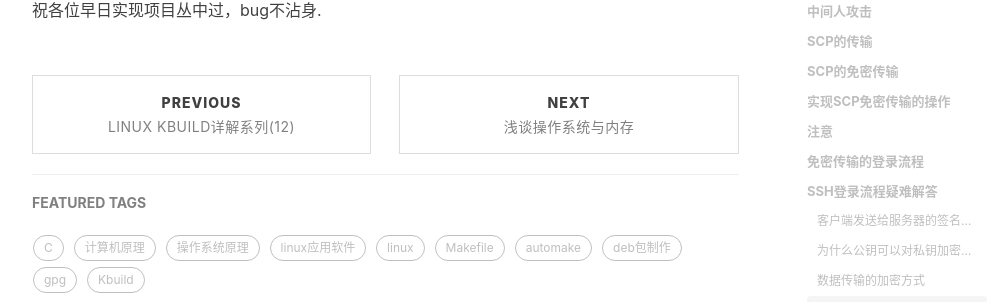
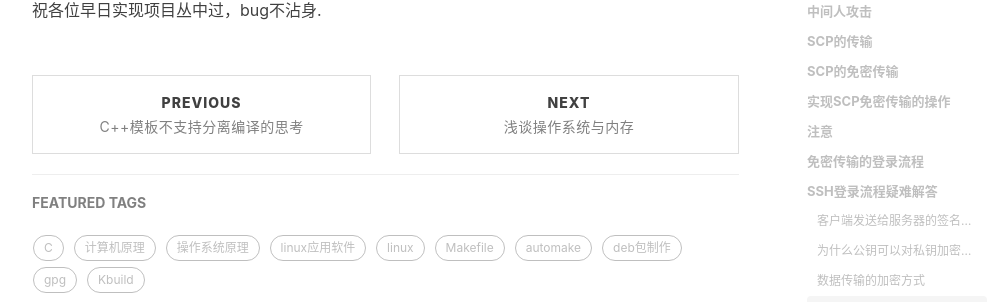
Before and after one commit to downeyboy/downeyboy.github.io, a Jekyll site: the page built from _posts/2019-06-25-SCP_and_SSH.md, in a window 1280 px wide and 900 px high, scrolled down 8888 px. Shown: the part 333-635 px from the top of the window, without its empty margins (233-1227 px from the left). Built offline with Jekyll 4.4.1, drawn with Linux system fonts in a browser that asks for light colours; nearby versions of some CDN libraries; Markdown is read by kramdown in place of the engine named in the settings; comment, search, counter and statistics services are not loaded; some of the changed lines change nothing that is shown.

Commit message:
add : C++ template

````diff
--- /dev/null
+++ b/_posts/2019-06-26-C++_template.md
@@ -0,0 +1,298 @@
+---
+layout:     post
+title:      C++模板不支持分离编译的思考
+subtitle:
+date:       2019-06-24
+author:     Downeyboy
+header-img: img/blog-post-bg.jpg
+catalog: true
+tags:	    C++
+---
+
+# C++模板不支持分离编译的思考
+
+## 前言
+在我初入程序员这行时，因为学生阶段只写一些简单的考试题，所以经常是将声明和实现统一写到一个文件中，导致同事在用我的代码时一脸懵逼，因此还有一段悲惨的往事。
+
+
+### 为什么代码需要分离编译
+通常来说，在写C/C++代码是，一般是将函数的声明放在.h文件中，而函数的定义放在.c/.cpp文件中，然后将.h文件包含在.cpp文件中。
+
+首先，我们来看看什么是文件包含。
+
+****
+
+#### 文件包含
+在写第一个程序的时候，我们都会写下诸如这种包含：
+
+```
+#include <stdio.h>
+```
+
+这就是一种文件包含，可以看成是将stdio.h中的所有声明在预处理阶段全部拷贝到本文件中。
+
+****
+
+#### 分离编译的原理
+从编译的角度来说，声明文件在编译的时候不会为其分配空间，而在编译定义文件，即.c/.cpp文件时，编译器为每个函数，全局变量分配内存空间。
+
+在程序的预编译、编译和汇编阶段，如果程序中调用了某个函数，需要这个函数的声明或者实现，如果仅有函数的声明而没有实现，编译器就会在目标文件中做一个标记，告诉链接器在链接的时候需要去找这个函数的声明，把问题移交给链接器，如果链接器找不到，就会报错：undefined reference。
+
+关于编译链接的详解可以参考另一篇博客[程序的静态链接](http://www.downeyboy.com/2018/11/12/static-link/)
+
+从这个原理出发，一个.h文件可以被多个文件包含，前提是这个.h文件没有定义行为，如果有类似于
+
+```
+int val=0；
+```
+或者
+```
+void func(){}
+```
+
+这种定义行为，当这个.h文件在被两个及以上文件包含时，在编译时就会出现val或者func()被两个文件同时定义，链接器在对目标文件进行链接的时候就会发现同时有两个val或func()，就是重复定义行为，而声明不会分配内存空间，即不会存在于目标文件中，多个声明并不会影响编译过程。
+
+同时，将声明和定义分离编译有利于程序的移植和复用。
+
+****
+
+## C++模板的分离编译问题
+如果说C++实现泛型编程的方法是什么，熟悉C++的人都会脱口而出：模板。
+
+是的，利用C++模板的特性，可以轻松写出高移植性，高复用性、好维护的代码，但是在这里，我要说的是模板的缺点，C++的模板并不支持分离编译。
+
+首先，给出一个示例，定义三个文件：test.cpp,test.h,main.cpp:
+
+test.h:
+
+```
+#include <iostream>
+using namespace std;
+template<class T1,class T2>
+void func(T1 t1,T2 t2);
+```
+
+test.cpp:
+
+```
+#include "test.h"
+using namespace std;
+template<class T1,class T2>
+void func(T1 t1,T2 t2)
+{
+    cout<<t1<<t2<<endl;
+}
+```
+
+main.cpp:
+
+```
+#include "test.h"
+int main()
+{
+    string str("downey");
+    int i=5;
+    func(str,5);
+}
+```
+
+标准的分离编译模式：在test.h中声明func(),在test.cpp中定义func()实现，在main.cpp中包含test.h头文件并应用func().
+键入编译命令：
+
+```
+g++ test.cpp test.h main.cpp -o test
+```
+结果却是：
+
+```
+/tmp/ccqLWRwf.o: In function `main':
+main.cpp:(.text+0x6c): undefined reference to `void func<std::__cxx11::basic_string<char, std::char_traits<char>, std::allocator<char> >, int>(std::__cxx11::basic_string<char, std::char_traits<char>, std::allocator<char> >, int)'
+collect2: error: ld returned 1 exit status
+```
+
+非常熟悉的undefined reference to错误。
+
+那么，既然我已经定义了func()函数，为什么还会报错呢。
+
+
+****
+
+### 模板的编译模式
+让我们从编译器的角度出发来观察模板编译的问题，做一些假设：
+
+#### 假设1：如果我只用test.cpp和test.h文件来编译出目标文件会发生什么？
+首先，这种方式是可行的，用g++提供的-C参数对目标文件只编译不链接：
+
+```
+g++ -C test.cpp test.h -o test.o
+```
+
+生成的test.o文件，用linux下的 nm 命令查看目标文件符号表：
+（关于nm命令的应用可以查看我的另一篇博文：[linux nm 使用](http://www.downeyboy.com/2018/12/12/linux_nm_usage/)）
+
+```
+nm -C -n test.o
+```
+
+结果是：
+
+```
+U __cxa_atexit
+U __dso_handle
+U std::ios_base::Init::Init()
+U std::ios_base::Init::~Init()
+0000000000000000 t __static_initialization_and_destruction_0(int, int)
+0000000000000000 b std::__ioinit
+000000000000003e t _GLOBAL__sub_I_test.cpp
+```
+
+
+丝毫看不到func()的影子，也就是说编译出的二进制文件中根本没有为func()分配内存空间，这是为什么呢？
+
+答案是：模板只有在使用的时候才进行实例化
+
+通俗地说，用户写一个模板定义，模板本身提供任何数据类型的支持，而编译器在编译出的目标文件中只支持确定的类型例如func(int,int),func(string char)，而不能支持func(模板类，模板类...)（***注意模板是C++的特性而非编译器的特性***）。
+
+那么编译器在编译的时候根本不知道用户要传入什么样的参数，所以无法确定模板的实例，所以编译器只能等到用户使用此模板的时候才能进行实例化，才能确定模板的具体类型，从而为其分配内存空间，像上述例子中，模板没有实例化，编译器也就不会为模板分配内存空间。
+
+****
+
+#### 那为什么在同时编译test.cpp test.h main.cpp的例子中，模板在main函数中有进行实例化，还是会提示无定义行为呢？
+
+事实上编译器是对所有的.cpp文件分开编译的：
+
+main.cpp依赖test.h,就会将main.cpp和test.h编译成main.o目标文件
+
+test.cpp依赖test.h，将test.cpp和test.h编译成test.o目标文件
+
+然后链接器将main.o和test.o以及一些标准库链接成可执行文件。
+
+但是由上的分析得知，在编译test.o文件过程中编译器并没有将func()实例化，也就是没有func()的定义，所以在链接的时候出现未定义行为。
+
+
+****
+
+#### 那如果我在.cpp文件中将模板实例化呢？
+在以上的示例中，我在test.cpp中添加一个func()的调用：
+
+```
+void func1(string str,int val)
+{
+    func(str,val)
+}
+```
+
+即test.cpp变成：
+```
+#include "test.h"
+
+template<class T1,class T2>
+void func(T1 t1,T2 t2)
+{
+    cout<<t1<<t2<<endl;
+}
+
+void func1(string str,int val)
+{
+    func(str,val);	   //将func实例化
+}
+```
+
+main.cpp保持不变：
+
+
+```
+#include "test.h"
+int main()
+{
+string str("downey");
+    int i=5;
+    func(str,5);
+}
+```
+这时候再进行编译：
+
+
+```
+g++ test.cpp test.h main.cpp -o test
+```
+
+竟然可以编译通过，而且键入命令
+```
+./test
+```
+
+可以正常运行，这个例子说明只要我在定义文件中进行了实例化，编译器就会为这个模板分配内存空间。
+
+
+****
+
+#### 编译器是否能完全地支持这个模板函数呢？
+在上述例子中需要注意到的是，在模板定义文件中使用的是func(str,int)，在main.cpp中使用的也是func(str,int),那在main.cpp中是否也能支持模板的其他重载函数呢？例如func(string,char)或者func(string,string)。
+
+对此，需要修改main函数为：
+
+```
+#include "test.h"
+int main()
+{
+    string str("downey");
+    string str_tmp("1234567");
+    func(str,str_tmp);
+}
+```
+
+结果是：
+
+```
+/tmp/ccBe2hDd.o: In function `main':
+main.cpp:(.text+0xc2): undefined reference to `void func<std::__cxx11::basic_string<char, std::char_traits<char>, std::allocator<char> >, std::__cxx11::basic_string<char, std::char_traits<char>, std::allocator<char> > >(std::__cxx11::basic_string<char, std::char_traits<char>, std::allocator<char> >, std::__cxx11::basic_string<char, std::char_traits<char>, std::allocator<char> >)'
+collect2: error: ld returned 1 exit status
+```
+
+结果很显然，无定义行为。
+
+对此，我们再用nm指令查看目标文件test.o中的符号表：
+
+
+```
+0000000000000000 W void func<std::__cxx11::basic_string<char, std::char_traits<char>, std::allocator<char> >, int>(std::__cxx11::basic_string<char, std::char_traits<char>, std::allocator<char> >, int)
+0000000000000000 T func1(std::__cxx11::basic_string<char, std::char_traits<char>, std::allocator<char> >, int)
+0000000000000000 b std::__ioinit
+0000000000000087 t __static_initialization_and_destruction_0(int, int)
+00000000000000c5 t _GLOBAL__sub_I__Z5func1NSt7__cxx1112basic_stringIcSt11char_traitsIcESaIcEEEi
+```
+
+
+发现符号表中有func(string,int)和func1()函数，却并没有func(string,string)的函数存在，所以，调用func(string,string)将会出现未定义行为，如果需要用到func(string,string)，就得在test.cpp文件中将func(string,string)实例化一次，也就是使用一次。
+
+
+****
+
+##  模板编译问题的解决方案
+
+***注：虽然这里以函数模板为例，但应用于类模板是一样的***
+
+### 解决方案1：提前实例化模板
+看到这里，各位观众们应该大概能想到一种分离编译的解决方案了，**在模板定义文件中将所有要用到的模板函数都进行实例化**，不过说实话，这很扯蛋，而且完全不符合程序的美学。
+
+设计泛型接口本身就是为了多态，并不需要知道调用者以什么方式调用，这样实现的话接口设计者就得知道调用者的所有调用方式！但事实上是确实可以这么做。
+
+****
+
+### 解决方案2：定义实现全部放在同一个.h文件中
+第二种解决方案就是将模板的定义和实现全部放到一个.h文件中，为什么这样又可以呢？
+
+当某个.cpp文件用到某个模板时，包含了相应的头文件，而头文件中同时由模板的定义和声明，在cpp文件中使用就相当于对这个模板进行了实例化(.cpp文件依赖.h文件编译成.o文件，cpp文件中实例化，h文件中进行定义和声明)，这样就可以使用模板了。
+
+这也是常见的做法，STL就是这样实现的，遗憾的是，这违背了分离编译的思想。
+
+
+***
+
+好了，关于C++模板分离编译的问题就到此为止了，如果朋友们对于这个有什么疑问或者发现有文章中有什么错误，欢迎留言
+
+***原创博客，转载请注明出处！***
+
+祝各位早日实现项目丛中过，bug不沾身.
+（完）
````
Also changed, not shown: _posts/2018-12-14-linux_apt_tool.md (line endings or trailing spaces).
